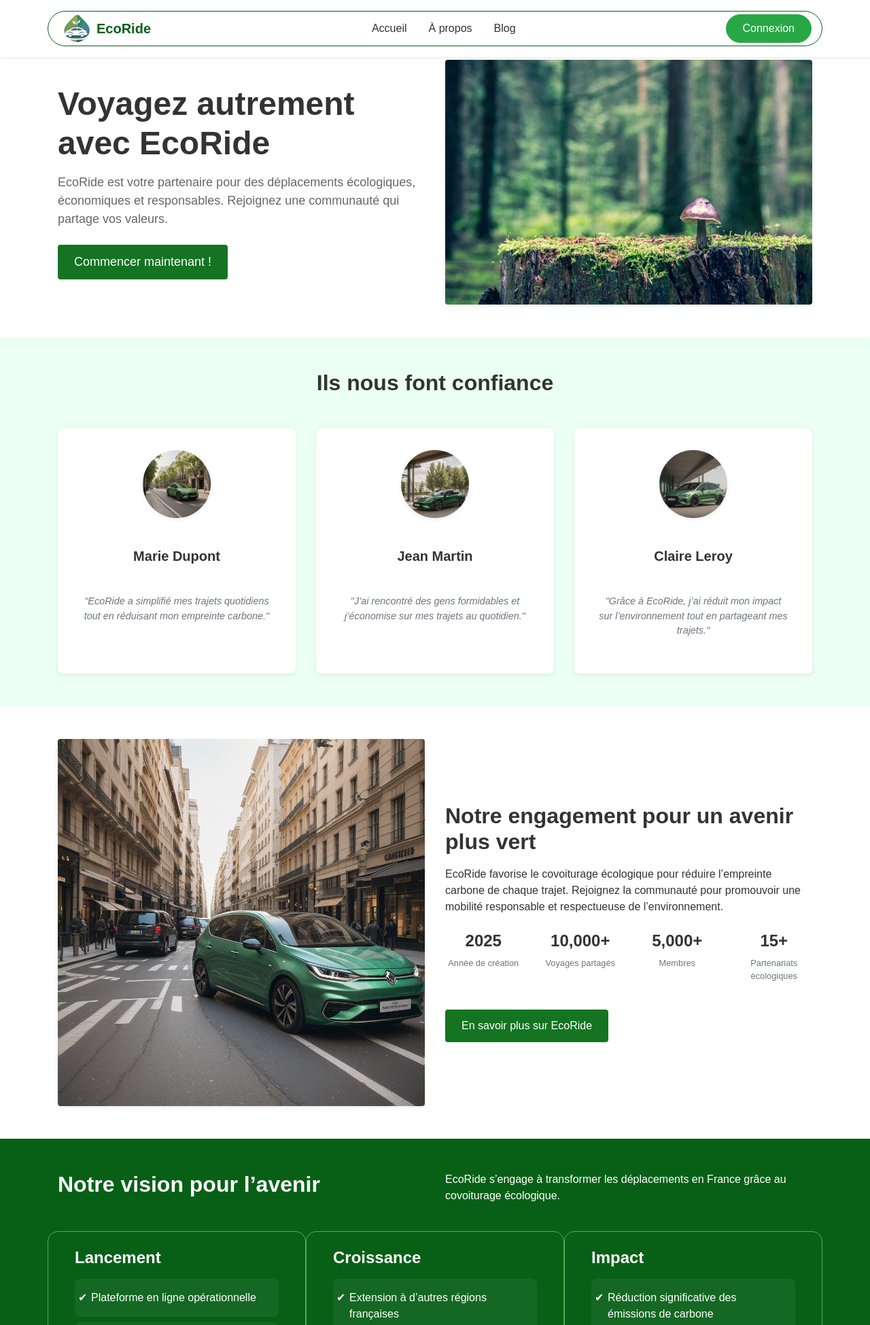
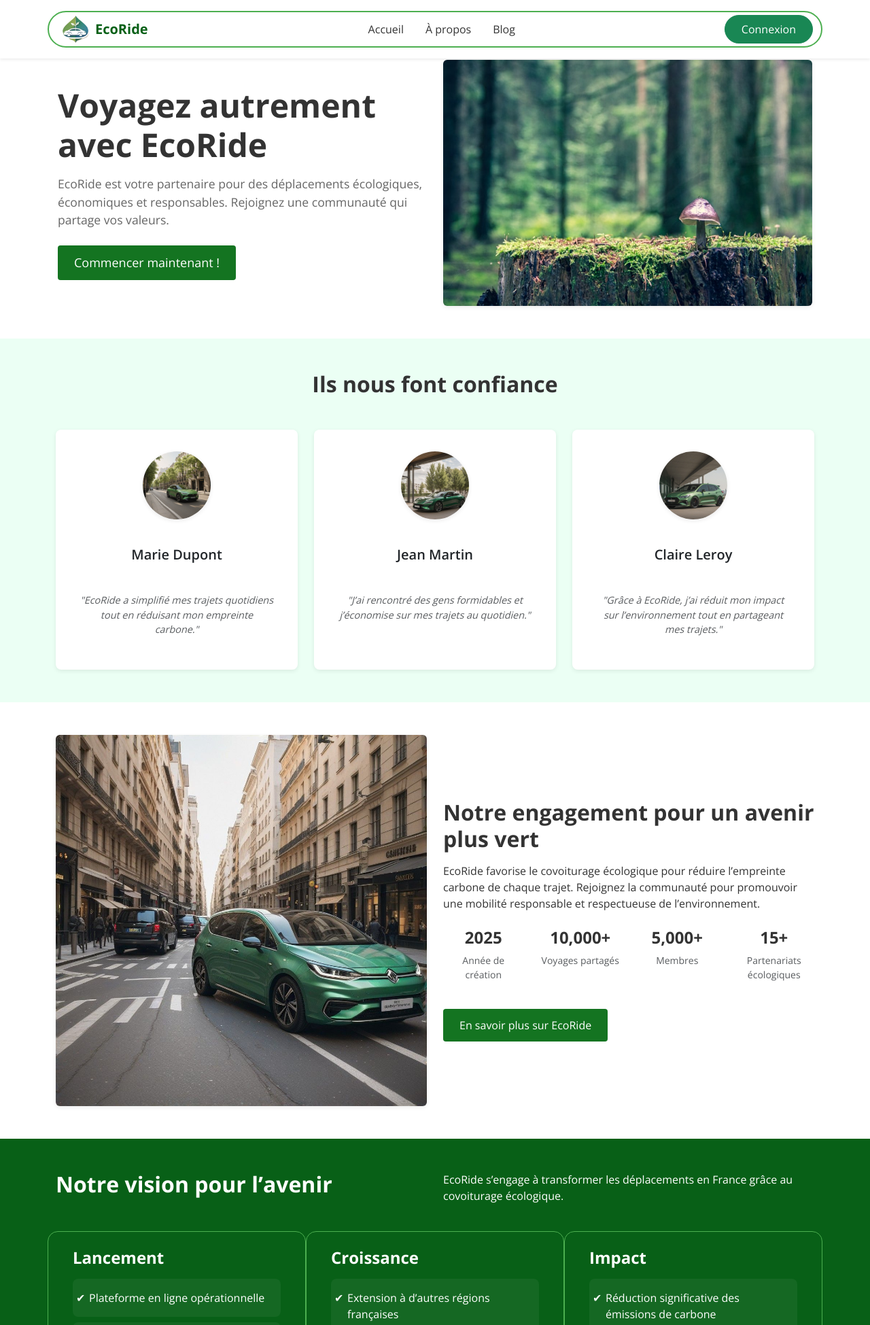
Before and after one commit to c41m07/ECFeco-ride, a PHP site: page / in a window 1280 px wide. Shown: the top 1949 px of the page at 68% size. Run offline with PHP 8.4, Linux system fonts and the light colour scheme.

Commit message:
Mise à jour de la structure HTML, amélioration des métadonnées SEO et mise à jour des dépendances CSS

```diff
--- a/public/asset/css/styles.css
+++ b/public/asset/css/styles.css
@@ -6,20 +6,20 @@
 
 :root {
     /* Couleurs principales */
-    --color-primary: #147421;       /* Vert principal */
-    --color-darkgreen: #086017;     /* Vert plus foncé pour les sections */
-    --color-button: #4CAF50; /* Vert pour les boutons */
-    --color-lightgreen: #EBFFF4;    /* Vert très clair pour les fonds */
-    --color-black: #000000;         /* Noir */
-    --color-white: #ffffff;         /* Blanc */
-    --color-text: #333333;          /* Couleur de texte principale */
-    --color-grey: #f8f9fa;          /* Gris clair (ex : background navbar) */
+    --color-primary: rgb(20, 116, 33); /* Vert principal */
+    --color-darkgreen: rgb(8, 96, 23); /* Vert plus foncé pour les sections */
+    --color-button: rgb(76, 175, 80); /* Vert pour les boutons */
+    --color-lightgreen: rgb(235, 255, 244); /* Vert très clair pour les fonds */
+    --color-black: rgb(0, 0, 0); /* Noir */
+    --color-white: rgb(255, 255, 255); /* Blanc */
+    --color-text: rgb(51, 51, 51); /* Couleur de texte principale */
+    --color-grey: rgb(248, 249, 250); /* Gris clair (ex : background navbar) */
 
     /* Dimensions */
-    --hero-title-size: 3rem;          /* Taille du titre principal dans la hero */
-    --hero-subtitle-size: 1.125rem;   /* Taille du sous-titre/texte d’intro */
-    --section-title-size: 2rem;       /* Taille des titres de section */
-    --card-shadow: 0 2px 6px rgba(0,0,0,0.08); /* Ombre légère pour les cartes */
+    --hero-title-size: 3rem; /* Taille du titre principal dans la hero */
+    --hero-subtitle-size: 1.1rem; /* Taille du sous-titre/texte d’intro */
+    --section-title-size: 2rem; /* Taille des titres de section */
+    --card-shadow: 0 2px 6px rgba(0, 0, 0, 0.08); /* Ombre légère pour les cartes */
 }
 
 /* Réinitialisation basique et styles globaux */
@@ -30,10 +30,9 @@
 }
 
 body {
-    font-family: Arial, sans-serif;
+    font-family: 'Open Sans', sans-serif;
     color: var(--color-text);
     background-color: var(--color-white);
-
 }
 
 /* Liens sans soulignement par défaut */
@@ -65,8 +65,11 @@ h1, h2, h3, h4, h5, h6 {
     width: 100%;
     z-index: 999;
 }
+.navbar .border {
+    border-color: var(--color-button) !important;
+}
 
-/* Logo et texte de la marque */
+/* Logo et texte  */
 .navbar-brand {
     font-weight: 700;
     color: var(--color-darkgreen) !important;
@@ -74,10 +77,11 @@ h1, h2, h3, h4, h5, h6 {
     align-items: center;
     margin-left: 0.5rem;
 }
+
 .navbar-brand img {
     height: 40px;
     width: 40px;
-    object-fit: cover;
+    background-size: cover;
     margin-right: 0.5rem;
     border-radius: 50%;
 }
@@ -88,43 +92,46 @@ h1, h2, h3, h4, h5, h6 {
     margin: 0 0.5rem;
     font-weight: 500;
 }
+
 .navbar-nav .nav-link:hover {
     color: var(--color-primary) !important;
 }
+
 .navbar-toggler {
     border: none;
     padding-right: 5%;
 }
 
-/* Bouton "Contactez-nous" : on le veut vert et arrondi */
-.btn-contact {
-    border-radius: 50px;       /* Effet "pilule" */
-    padding: 0.5rem 1.5rem;    /* Ajuste la taille du bouton */
+/* Bouton "Connexion" */
+.btn-login {
+    border-radius: 50px;
+    padding: 0.5rem 1.5rem;
     font-weight: 500;
-    /* Si besoin : background-color: var(--color-primary) !important; */
 }
 
 /*
   =============================
-  SECTION HERO (Bannière)
+  SECTION HERO (Bannière principale)
   =============================
 */
 
 .hero-section {
     background-color: var(--color-white);
     padding: 3rem 0;
+}
 
-}
 .hero-section h1 {
     font-size: var(--hero-title-size);
     margin-bottom: 1rem;
     line-height: 1.2;
 }
+
 .hero-section p {
     font-size: var(--hero-subtitle-size);
-    color: #666666;
+    color: rgb(102, 102, 102);
     margin-bottom: 2rem;
 }
+
 .hero-section .btn.btn-success {
     background-color: var(--color-primary) !important;
     border: none;
@@ -173,26 +183,30 @@ h1, h2, h3, h4, h5, h6 {
     box-shadow: var(--card-shadow);
     border-radius: 8px;
 }
+
 .card img {
     width: 100px;
     height: 100px;
-    object-fit: cover;
+    background-size: cover;
     border-radius: 50%;
     margin-bottom: 1rem;
 }
+
 .card .card-title {
     margin-top: 0.5rem;
     margin-bottom: 0.25rem;
     font-weight: 600;
 }
+
 .card .card-text {
     font-weight: 500;
     color: var(--color-white);
 }
+
 .card .text-muted {
     font-size: 0.9rem;
     font-style: italic;
-    color: #777;
+    color: rgb(119, 119, 119);
 }
 
 /*
@@ -395,52 +418,3 @@ footer div.text-center {
     opacity: 1;
     transform: translateY(0);
 }
-.navborder {
-    border: 1px solid var(--color-darkgreen);
-    border-radius: 2rem;
-}
-
-/* SECTION VISION POUR L'AVENIR */
-
-/* Couleur de fond et texte blanc */
-.vision-section {
-    background-color: var(--color-darkgreen);
-}
-.vision-section,
-.vision-section p,
-.vision-section h2,
-.vision-section h4,
-.vision-section li {
-    color: #ffffff; /* Texte en blanc */
-}
-
-/* Blocs internes (Lancement, Croissance, Impact) */
-.bloc-vision {
-    background-color: rgba(255, 255, 255, 0.05); /* Léger voile blanc */
-    border-radius: 8px;
-    padding: 1rem;
-}
-
-/* Listes à puces (sans puce par défaut) */
-.vision-section ul {
-    list-style: none;
-    padding-left: 0;
-    margin-bottom: 0; /* Évite un grand espace en bas de la liste */
-}
-
-/* Si tu souhaites un petit "check" avant chaque élément */
-.vision-section li {
-    position: relative;
-    margin-bottom: 0.5rem;
-    padding-left: 1.5rem;
-}
-.vision-section li::before {
-    content: "✔";
-    position: absolute;
-    left: 5px;
-    color: #ffffff; /* Même couleur que le texte */
-}
-.bloc {
-    border: 1px solid var(--color-button);
-    border-radius: 15px;
-}
--- a/public/asset/js/main.js
+++ b/public/asset/js/main.js
@@ -1,8 +1,7 @@
-/*
-  Script pour déclencher une animation sur les cartes de commentaires
-  au chargement de la page (ou au scroll).
-*/
-
+//consol log pour vérifier que le fichier est bien chargé
+console.log("Main.js loaded")
+//consol log pour vérifier que bootstrap est bien chargé
+console.log("Bootstrap Modal Plugin:", typeof bootstrap.Modal);
 // Fonction simple : au chargement de la page, on ajoute la classe "fade-in"
 // à toutes les cartes avec la classe "comment-card".
 document.addEventListener("DOMContentLoaded", () => {
@@ -17,8 +16,3 @@ document.addEventListener("DOMContentLoaded", () => {
         }, 200 * index);
     });
 });
-
-//click sur le menu burger navbar-toggler suprime la class collapse de la div navbar-collapse
-document.querySelector(".navbar-toggler").addEventListener("click", () => {
-    document.querySelector(".navbar-collapse").classList.toggle("collapse");
-});
--- a/public/index.html
+++ b/public/index.html
@@ -28,7 +28,7 @@
     <!-- lien vers le logo -->
     <meta property="og:image" content="../public/asset/img/logo.png">
     <!-- URL du site -->
-    <meta property="og:url" content="http://127.0.0.1/public/public.html">
+    <meta property="og:url" content="http://127.0.0.1:80/public/index.html">
 
     <!-- Favicon pour l'onglet du navigateur -->
     <link rel="icon" href="../public/asset/img/logo.png" type="image/x-icon">
@@ -36,38 +36,39 @@
     <!-- Titre de la page -->
     <title>EcoRide - Voyager autrement</title>
 
+    <!-- Lien vers la police de caracteres Open Sans -->
+    <link href="https://fonts.googleapis.com/css2?family=Open+Sans:wght@400;600;700&display=swap" rel="stylesheet">
+
     <!-- Lien vers la librairie Bootstrap (CSS) -->
-    <link rel="stylesheet" href="https://cdn.jsdelivr.net/npm/bootstrap@4.3.1/dist/css/bootstrap.min.css"
-          integrity="sha384-ggOyR0iXCbMQv3Xipma34MD+dH/1fQ784/j6cY/iJTQUOhcWr7x9JvoRxT2MZw1T"
-          crossorigin="anonymous">
+    <link rel="stylesheet" href="https://cdn.jsdelivr.net/npm/bootstrap@5.3.0/dist/css/bootstrap.min.css">
 
     <!-- Lien vers la feuille de style personnalisée -->
     <link rel="stylesheet" href="../public/asset/css/styles.css">
 
     <!-- Lien vers Font Awesome pour les icônes -->
-    <!-- Vérifier l'URL si nécessaire -->
-    <link rel="stylesheet" href="https://cdnjs.cloudflare.com/ajax/libs/font-awesome/5.15.3/css/all.min.css">
+    <link rel="stylesheet" href="https://cdnjs.cloudflare.com/ajax/libs/font-awesome/6.4.0/css/all.min.css">
 </head>
 <body>
 <!-- ================================================= -->
 <!-- Barre de navigation (Header) -->
 <!-- ================================================= -->
 <nav class="navbar navbar-expand-lg navbar-light bg-white shadow-sm">
-    <div class="container navborder">
+    <div class="container border border-2 rounded-pill">
         <!-- Logo et nom de la marque -->
         <a class="navbar-brand d-flex align-items-center" href="#">
-            <!-- Image du logo (remplacer par ton image) -->
+            <!-- Image du logo -->
             <img alt="Logo EcoRide" class="me-2 rounded-circle" src="../public/asset/img/logo.png">
             <span class="fw-bold">EcoRide</span>
         </a>
 
-        <!-- Bouton pour afficher/masquer le menu sur mobile ( burger menue ) -->
-        <button aria-controls="navbarSupportedContent" aria-expanded="false"
-                aria-label="Toggle navigation"
+        <!-- Bouton pour afficher/masquer le menu sur mobile ( burger menu ) -->
+        <button type="button"
                 class="navbar-toggler"
+                data-bs-toggle="collapse"
                 data-bs-target="#navbarSupportedContent"
-                data-bs-toggle="collapse"
-                type="button">
+                aria-controls="navbarSupportedContent"
+                aria-expanded="false"
+                aria-label="Toggle navigation">
             <span class="navbar-toggler-icon"></span>
         </button>
 
@@ -86,7 +87,7 @@
                 </li>
             </ul>
             <!-- Bouton "Connexion" vert arrondi -->
-            <a class="btn btn-success btn-contact" href="#">Connexion</a>
+            <a class="btn btn-success btn-login" href="#">Connexion</a>
         </div>
     </div>
 </nav>
@@ -94,7 +95,7 @@
 <!-- ================================================= -->
 <!-- Section Hero (Bannière principale) -->
 <!-- ================================================= -->
-<section class="hero-section py-5">
+<section class="hero-section py-5" >
     <div class="container">
         <div class="row align-items-center">
             <!-- Zone de texte dans la Hero Section -->
@@ -112,18 +113,15 @@
             </div>
         </div>
     </div>
-</section>
+</section >
 
 <!-- ================================================= -->
 <!-- Section Témoignages (Exemples d’utilisateurs) -->
 <!-- ================================================= -->
-<!--
-  AJOUT : la classe .comment-card pour gérer l'animation
--->
 <section class="py-5 bg-light">
     <div class="container">
             <h2 class="text-center mb-5">Ils nous font confiance</h2>
-        <div class="row row-cols-1 row-cols-md-3 g-4">
+        <div class="row row-cols-1 row-cols-md-3 g-4 ">
             <!-- Premier témoignage -->
             <div class="col">
                 <div class="card h-100 text-center p-3 comment-card">
@@ -216,10 +214,9 @@
 <!-- ================================================= -->
 <!-- Section Vision pour l’avenir -->
 <!-- ================================================= -->
-<!-- SECTION VISION POUR L'AVENIR -->
-<section class="py-5 vision-section text-white">
+<section class="py-5 text-white vision-section">
     <div class="container">
-        <!-- Ligne du titre et du paragraphe -->
+        <!-- Title et description en ligne  -->
         <div class="row mb-4">
             <div class="col-md-6">
                 <h2 class="mb-3">Notre vision pour l’avenir</h2>
@@ -230,8 +227,7 @@
                 </p>
             </div>
         </div>
-
-        <!-- Ligne contenant les 3 blocs (Lancement, Croissance, Impact) -->
+        <!-- 3 blocs en ligne-->
         <div class="row row-cols-1 row-cols-md-3 g-4">
             <!-- Bloc Lancement -->
             <div class="col bloc">
@@ -246,7 +242,7 @@
             </div>
             <!-- Bloc Croissance -->
             <div class="col bloc">
-                <div class="p-4 ">
+                <div class="p-4">
                     <h4 class="mb-3">Croissance</h4>
                     <ul>
                         <li class="bloc-vision">Extension à d’autres régions françaises</li>
@@ -257,7 +253,7 @@
             </div>
             <!-- Bloc Impact -->
             <div class="col bloc">
-                <div class="p-4 ">
+                <div class="p-4">
                     <h4 class="mb-3">Impact</h4>
                     <ul>
                         <li class="bloc-vision">Réduction significative des émissions de carbone</li>
@@ -266,10 +262,9 @@
                     </ul>
                 </div>
             </div>
-        </div><!-- /.row -->
-    </div><!-- /.container -->
+        </div>
+    </div>
 </section>
-
 
 <!-- ================================================= -->
 <!-- Section Avantages -->
@@ -286,7 +281,7 @@
                 <a class="btn btn-light btn-lg btn-outline-success" href="#">En savoir plus</a>
             </div>
 
-            <!-- Colonne de droite : cartes (2x2) -->
+            <!-- Colonne de droite : cartes avantages (2x2) -->
             <div class="col-md-6">
                 <div class="row">
                     <!-- Avantage 1 -->
@@ -337,18 +332,15 @@
                             </div>
                         </div>
                     </div>
-                </div><!-- /.row -->
-            </div><!-- /.col-md-6 -->
-        </div><!-- /.row -->
-    </div><!-- /.container -->
+                </div>
+            </div>
+        </div>
+    </div>
 </section>
 
 <!-- ================================================= -->
 <!-- Section Témoignages supplémentaires -->
 <!-- ================================================= -->
-<!--
-  AJOUT : la classe .comment-card pour gérer l'animation
--->
 <section class="py-5 bg-light">
     <div class="container">
         <h2 class="text-center mb-5">Ils parlent de nous</h2>
@@ -390,7 +382,7 @@
 <!-- ================================================= -->
 <!-- Section Appel à l'action finale (CTA) -->
 <!-- ================================================= -->
-<section class="py-5 text-center">
+<section class="py-5 text-center section-cta">
     <div class="container">
         <h2 class="mb-3">Rejoignez notre communauté EcoRide</h2>
         <p class="mb-4">
@@ -404,9 +396,8 @@
 <!-- ================================================= -->
 <!-- Pied de page (Footer) -->
 <!-- ================================================= -->
-<footer class="py-4 bg-dark text-white">
+<footer class="py-4 text-bg-dark">
     <div class="container d-flex flex-column flex-md-row justify-content-between align-items-center">
-        <!-- Liens de navigation rapide dans le footer -->
         <div class="mb-3 mb-md-0">
             <a class="text-white text-decoration-none me-3" href="#">Accueil</a>
             <a class="text-white text-decoration-none me-3" href="#">Nos Services</a>
@@ -423,16 +414,7 @@
 <!-- ================================================= -->
 <!-- Inclusion des scripts Bootstrap et personnalisés -->
 <!-- ================================================= -->
-<script crossorigin="anonymous"
-        integrity="sha384-q8i/X+965DzO0rT7abK41JStQIAqVgRVzpbzo5smXKp4YfRvH+8abtTE1Pi6jizo"
-        src="https://code.jquery.com/jquery-3.3.1.slim.min.js"></script>
-<script crossorigin="anonymous"
-        integrity="sha384-UO2eT0CpHqdSJQ6hJty5KVphtPhzWj9WO1clHTMGa3JDZwrnQq4sF86dIHNDz0W1"
-        src="https://cdn.jsdelivr.net/npm/popper.js@1.14.7/dist/umd/popper.min.js"></script>
-<script crossorigin="anonymous"
-        integrity="sha384-JjSmVgyd0p3pXB1rRibZUAYoIIy6OrQ6VrjIEaFf/nJGzIxFDsf4x0xIM+B07jRM"
-        src="https://cdn.jsdelivr.net/npm/bootstrap@4.3.1/dist/js/bootstrap.min.js"></script>
-
+<script src="https://cdn.jsdelivr.net/npm/bootstrap@5.3.0/dist/js/bootstrap.bundle.min.js"></script>
 <script src="../public/asset/js/main.js"></script>
 </body>
 </html>
```
Also changed, not shown: other parts of public/asset/css/styles.css (+78 -65 lines), 3 other files.
